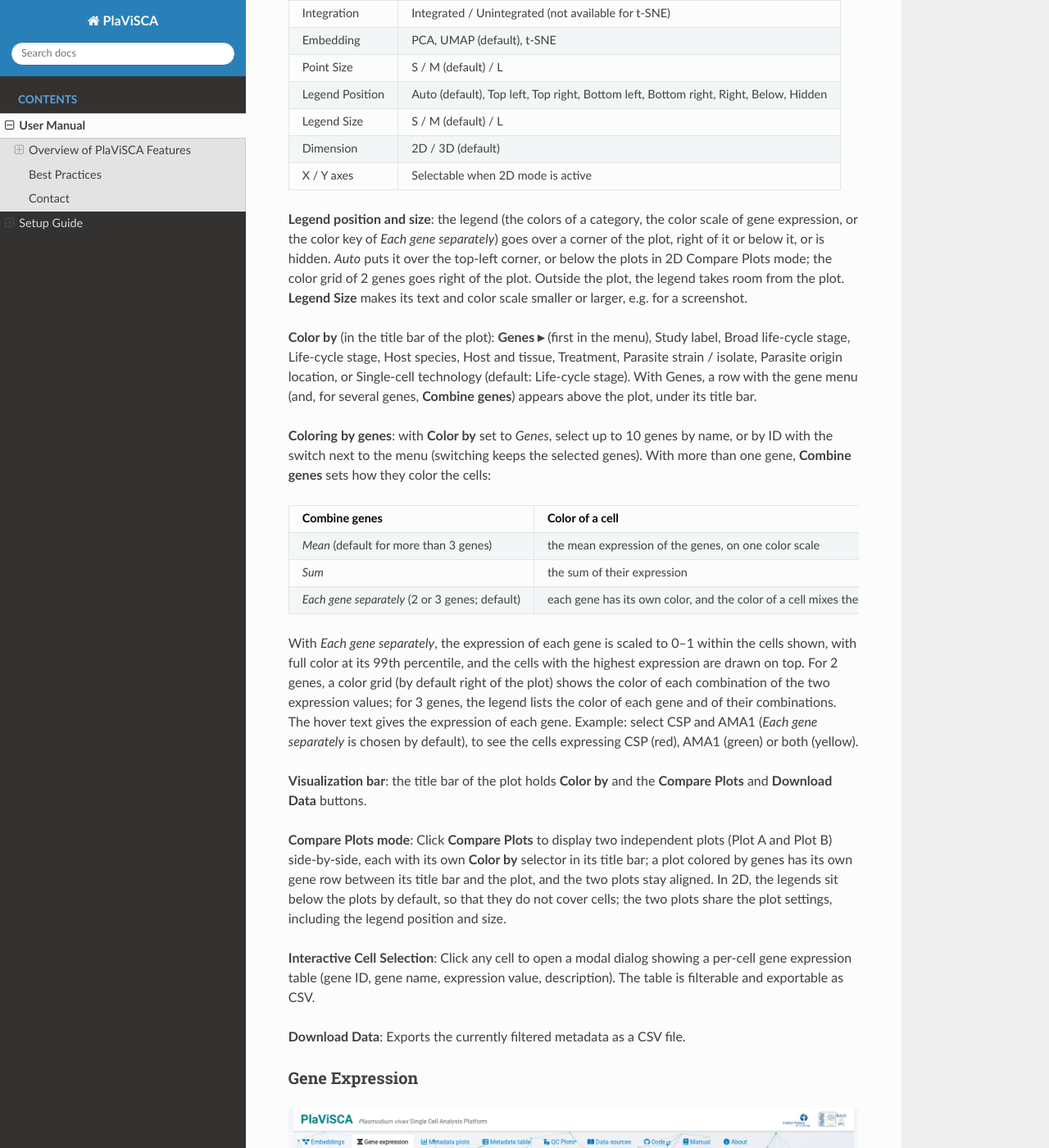
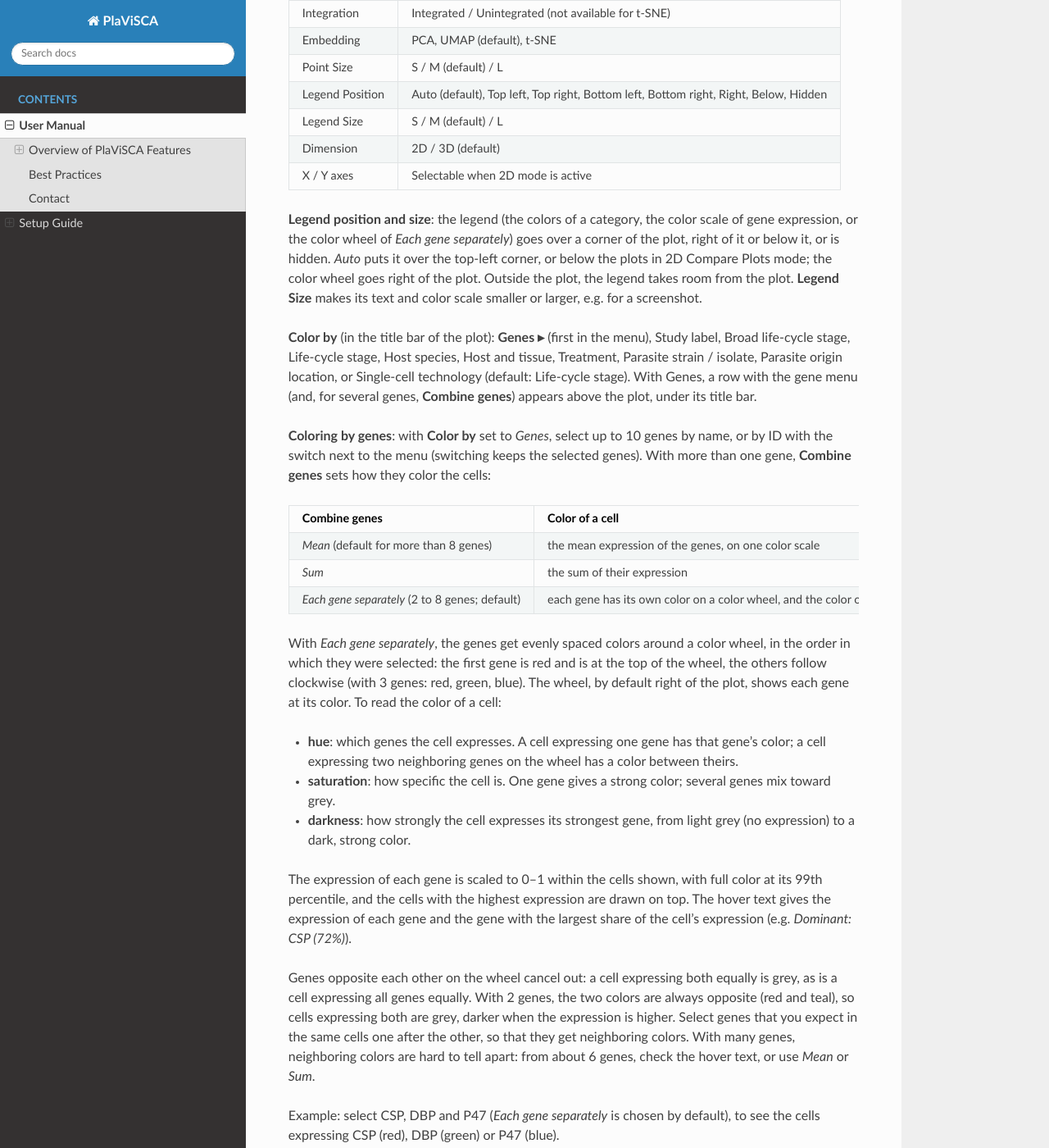
Before and after one commit to baia-ipc/PlaViSCA-app, a Sphinx documentation site: the page built from manual/docs/source/user_manual.md, in a window 1280 px wide and 1400 px high, scrolled down 3110 px. Shown: the whole window at 82% size. Built offline with Sphinx 7.4.7 and the Read the Docs theme 3.1.0, drawn with Linux system fonts in a browser that asks for light colours.

Commit message:
Manual: reading the colour wheel of Each gene separately
How hue, saturation and darkness show the genes of a cell, that opposite
genes cancel to grey (always the case with 2 genes), and the 8-gene limit.

```diff
--- a/manual/docs/source/user_manual.md
+++ b/manual/docs/source/user_manual.md
@@ -73,7 +73,7 @@ The Embeddings tab offers dimensionality reduction and customizable visualizatio
 | Dimension    | 2D / 3D (default)                              |
 | X / Y axes   | Selectable when 2D mode is active              |
 
-**Legend position and size**: the legend (the colors of a category, the color scale of gene expression, or the color key of *Each gene separately*) goes over a corner of the plot, right of it or below it, or is hidden. *Auto* puts it over the top-left corner, or below the plots in 2D Compare Plots mode; the color grid of 2 genes goes right of the plot. Outside the plot, the legend takes room from the plot. **Legend Size** makes its text and color scale smaller or larger, e.g. for a screenshot.
+**Legend position and size**: the legend (the colors of a category, the color scale of gene expression, or the color wheel of *Each gene separately*) goes over a corner of the plot, right of it or below it, or is hidden. *Auto* puts it over the top-left corner, or below the plots in 2D Compare Plots mode; the color wheel goes right of the plot. Outside the plot, the legend takes room from the plot. **Legend Size** makes its text and color scale smaller or larger, e.g. for a screenshot.
 
 **Color by** (in the title bar of the plot): **Genes ▸** (first in the menu), Study label, Broad life-cycle stage, Life-cycle stage, Host species, Host and tissue, Treatment, Parasite strain / isolate, Parasite origin location, or Single-cell technology (default: Life-cycle stage). With Genes, a row with the gene menu (and, for several genes, **Combine genes**) appears above the plot, under its title bar.
 
@@ -81,11 +81,21 @@ The Embeddings tab offers dimensionality reduction and customizable visualizatio
 
 | Combine genes | Color of a cell |
 |---|---|
-| *Mean* (default for more than 3 genes) | the mean expression of the genes, on one color scale |
+| *Mean* (default for more than 8 genes) | the mean expression of the genes, on one color scale |
 | *Sum* | the sum of their expression |
-| *Each gene separately* (2 or 3 genes; default) | each gene has its own color, and the color of a cell mixes them: light grey where no gene is expressed, red for the first gene, green for the second, blue for the third. Co-expression gives mixed colors: red + green = yellow, red + blue = magenta, green + blue = cyan, all three = dark grey |
+| *Each gene separately* (2 to 8 genes; default) | each gene has its own color on a color wheel, and the color of a cell mixes the colors of the genes it expresses (see below) |
 
-With *Each gene separately*, the expression of each gene is scaled to 0–1 within the cells shown, with full color at its 99th percentile, and the cells with the highest expression are drawn on top. For 2 genes, a color grid (by default right of the plot) shows the color of each combination of the two expression values; for 3 genes, the legend lists the color of each gene and of their combinations. The hover text gives the expression of each gene. Example: select CSP and AMA1 (*Each gene separately* is chosen by default), to see the cells expressing CSP (red), AMA1 (green) or both (yellow).
+With *Each gene separately*, the genes get evenly spaced colors around a color wheel, in the order in which they were selected: the first gene is red and is at the top of the wheel, the others follow clockwise (with 3 genes: red, green, blue). The wheel, by default right of the plot, shows each gene at its color. To read the color of a cell:
+
+- **hue**: which genes the cell expresses. A cell expressing one gene has that gene's color; a cell expressing two neighboring genes on the wheel has a color between theirs.
+- **saturation**: how specific the cell is. One gene gives a strong color; several genes mix toward grey.
+- **darkness**: how strongly the cell expresses its strongest gene, from light grey (no expression) to a dark, strong color.
+
+The expression of each gene is scaled to 0–1 within the cells shown, with full color at its 99th percentile, and the cells with the highest expression are drawn on top. The hover text gives the expression of each gene and the gene with the largest share of the cell's expression (e.g. *Dominant: CSP (72%)*).
+
+Genes opposite each other on the wheel cancel out: a cell expressing both equally is grey, as is a cell expressing all genes equally. With 2 genes, the two colors are always opposite (red and teal), so cells expressing both are grey, darker when the expression is higher. Select genes that you expect in the same cells one after the other, so that they get neighboring colors. With many genes, neighboring colors are hard to tell apart: from about 6 genes, check the hover text, or use *Mean* or *Sum*.
+
+Example: select CSP, DBP and P47 (*Each gene separately* is chosen by default), to see the cells expressing CSP (red), DBP (green) or P47 (blue).
 
 **Visualization bar**: the title bar of the plot holds **Color by** and the **Compare Plots** and **Download Data** buttons.
 
```
Also changed, not shown: docs/developer.md (+2 -2 lines), 3 other files.
